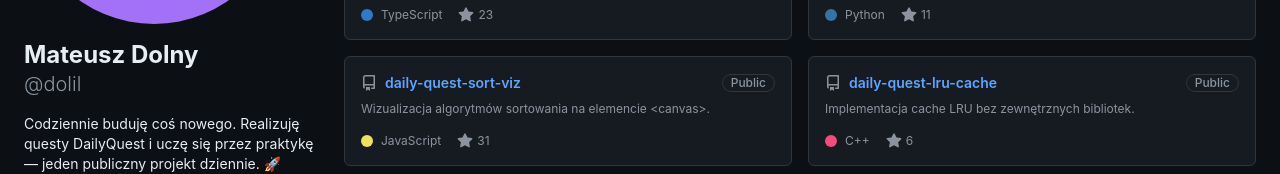
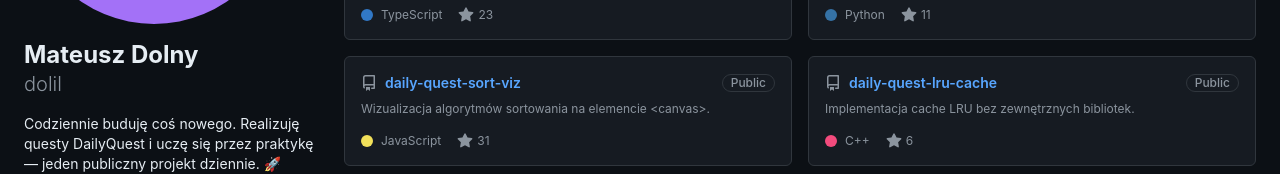
Before and after one commit to DolilDev/NewRepoEveryDay, a Next.js app: page /profile in a window 1280 px wide. Shown: the part 360-534 px from the top of the page. Built offline with nearby package versions, Linux system fonts and the light colour scheme.

Commit message:
Usuń @ przed loginem na profilu

```diff
--- a/components/ProfileSidebar.tsx
+++ b/components/ProfileSidebar.tsx
@@ -34,7 +34,7 @@ export default function ProfileSidebar() {
           href={currentUser.profileUrl}
           className="text-xl font-light text-gh-muted hover:text-gh-blue hover:underline"
         >
-          @{currentUser.login}
+          {currentUser.login}
         </a>
 
         <p className="mt-4 text-sm text-gh-text">{currentUser.bio}</p>
```
